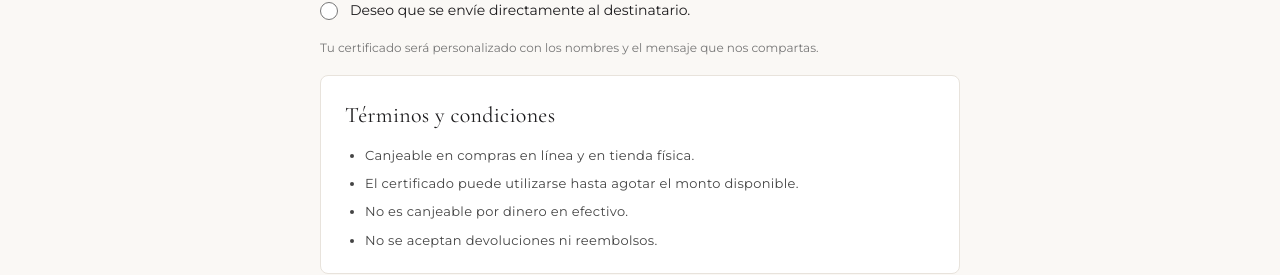
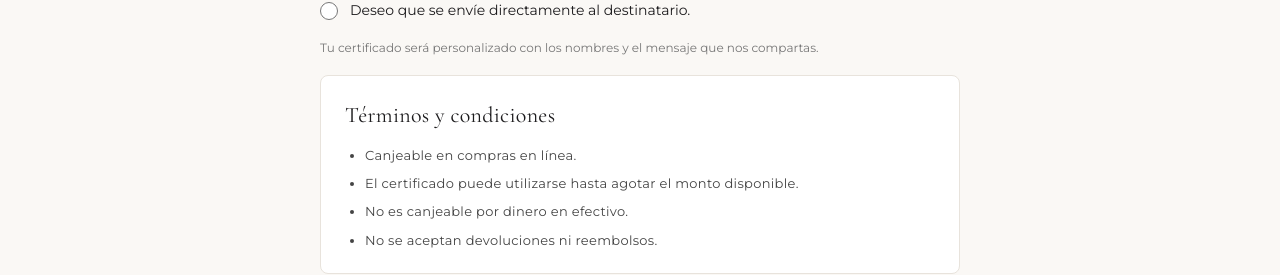
Before and after one commit to tanadoradajewelry-max/frontend-Tanadorada, a React (Vite) app: page /gift-certificate in a window 1280 px wide. Shown: the part 1310-1585 px from the top of the page. Built offline with nearby package versions, Linux system fonts and the light colour scheme; no server answers.

Commit message:
Update giftCertificateOptions.js

```diff
--- a/src/data/giftCertificateOptions.js
+++ b/src/data/giftCertificateOptions.js
@@ -20,7 +20,7 @@ export const DELIVERY_OPTIONS = [
 ];
 
 export const TERMS = [
-  "Canjeable en compras en línea y en tienda física.",
+  "Canjeable en compras en línea.",
   "El certificado puede utilizarse hasta agotar el monto disponible.",
   "No es canjeable por dinero en efectivo.",
   "No se aceptan devoluciones ni reembolsos.",
```
